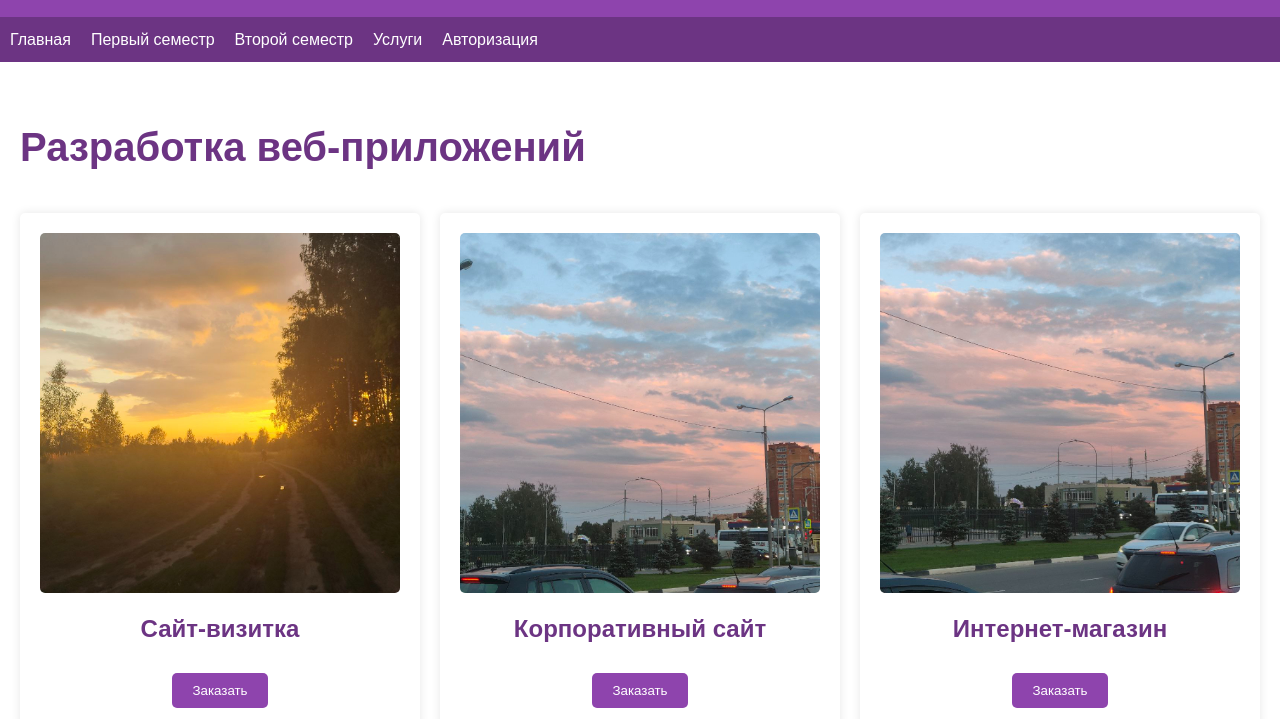
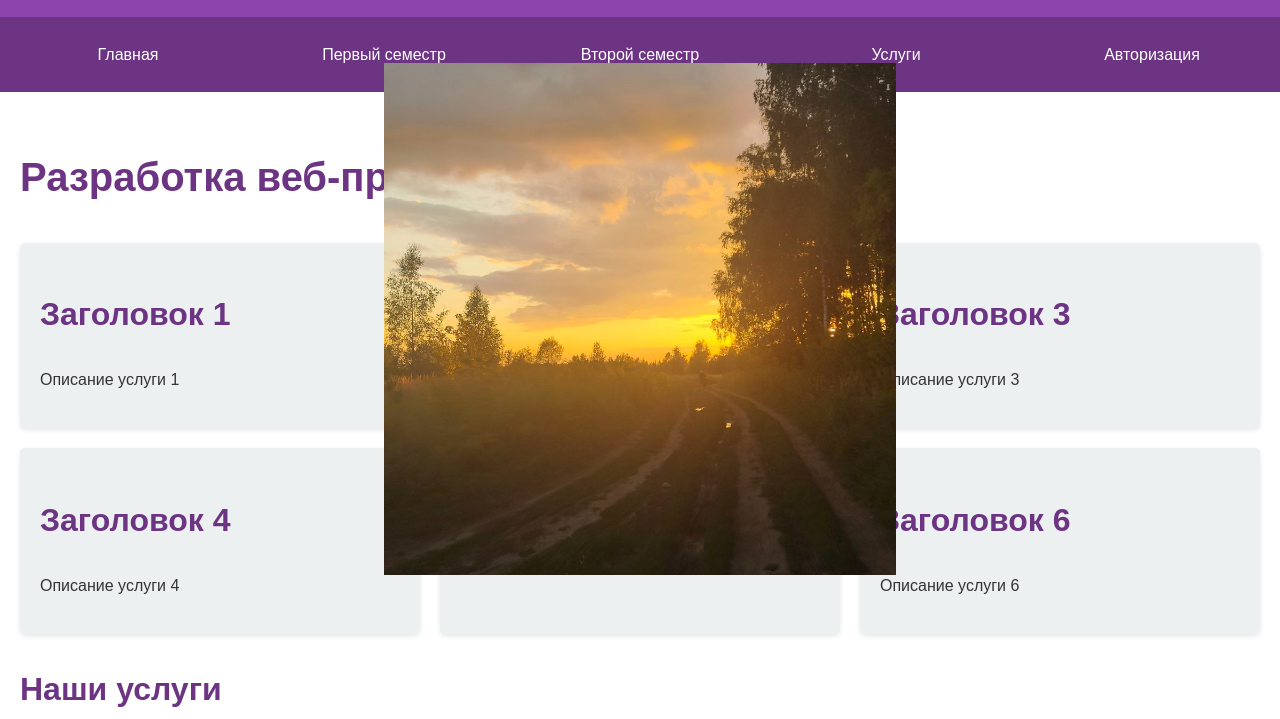
Before and after one commit to twisted-none/frontend_backend, a plain HTML site: page services.html in a window 1280 px wide. Shown: the part 81-800 px from the top of the page. Drawn offline with Linux system fonts and the light colour scheme.

Commit message:
6 тетрадка

```diff
--- a/services.html
+++ b/services.html
@@ -3,7 +3,7 @@
 <head>
     <meta charset="UTF-8">
     <meta name="viewport" content="width=device-width, initial-scale=1.0">
-    <title>Услуги - Швецов Демьян Андреевич</title>
+    <title>Услуги - Разработка веб-приложений</title>
     <link rel="stylesheet" href="styles.css">
 </head>
 <body>
@@ -12,8 +12,8 @@
             <img src="logo.png" alt="Логотип">
         </div>
         <div class="student-info">
-            <div class="student-name">Швецов Демьян Андреевич</div>
-            <div class="group-name">Группа ЭФБО-09-23</div>
+            <p class="student-name">Швецов Демьян Андреевич</p>
+            <p class="group-name">Группа ЭФБО-09-23</p>
         </div>
     </header>
 
@@ -27,44 +27,88 @@
         </ul>
     </nav>
 
-    <main role="main">
-
-        <section id="services">
+    <main>
+        <section id="services" class="section">
             <h1>Разработка веб-приложений</h1>
 
+            <div class="grid-container">
+                <div class="grid-item">
+                    <h2>Заголовок 1</h2>
+                    <p>Описание услуги 1</p>
+                </div>
+                <div class="grid-item">
+                    <h2>Заголовок 2</h2>
+                    <p>Описание услуги 2</p>
+                </div>
+                <div class="grid-item">
+                    <h2>Заголовок 3</h2>
+                    <p>Описание услуги 3</p>
+                </div>
+                <div class="grid-item">
+                    <h2>Заголовок 4</h2>
+                    <p>Описание услуги 4</p>
+                </div>
+                <div class="grid-item">
+                    <img src="placeholder.jpg" alt="Изображение" class="overlay-image">
+                </div>
+                <div class="grid-item">
+                    <h2>Заголовок 6</h2>
+                    <p>Описание услуги 6</p>
+                </div>
+            </div>
+
+            <h2>Наши услуги</h2>
             <div class="service-grid">
                 <div class="service-item">
                     <img src="placeholder.jpg" alt="Сайт-визитка">
                     <h3>Сайт-визитка</h3>
-                    <button onclick="openModal('site-card')">Заказать</button>
+                    <button>Заказать</button>
                 </div>
                 <div class="service-item">
                     <img src="placeholder1.jpg" alt="Корпоративный сайт">
                     <h3>Корпоративный сайт</h3>
-                    <button onclick="openModal('corporate-site')">Заказать</button>
+                    <button>Заказать</button>
                 </div>
                 <div class="service-item">
                     <img src="placeholder2.jpg" alt="Интернет-магазин">
                     <h3>Интернет-магазин</h3>
-                    <button onclick="openModal('online-store')">Заказать</button>
+                    <button>Заказать</button>
                 </div>
             </div>
 
-            <p>Здесь должна быть какая-то информация, но я не придумал никакого адекватного текста, поэтому далее будет какое-то случайное произведение.</p>
+            <p>Здесь должна быть какая-то информация, но я не придумал никакого
+            адекватного текста, поэтому далее будет какое-то случайное произведение.</p>
 
-            <p>Из нее Гарри узнал, что в квиддиче правила можно нарушить семью сотнями разных способов --- и все эти семьсот видов нарушений были отмечены во время матча за звание чемпиона мира в 1473 году. Он также узнал, что ловцами становятся самые маленькие и быстрые игроки и что большинство серьезных инцидентов во время матчей связано именно с ловцами. И еще он узнал, что, хотя несчастные случаи со смертельным исходом на поле были очень редки, известны случаи, когда посреди матча исчезали судьи, а много месяцев спустя их находили где-нибудь в пустыне Сахара.</p>
+            <p>Из нее Гарри узнал, что в квиддиче правила можно нарушить семью сотнями
+            разных способов --- и все эти семьсот видов нарушений были отмечены во
+            время матча за звание чемпиона мира в 1473 году. Он также узнал, что
+            ловцами становятся самые маленькие и быстрые игроки и что большинство
+            серьезных инцидентов во время матчей связано именно с ловцами. И еще он
+            узнал, что, хотя несчастные случаи со смертельным исходом на поле были
+            очень редки, известны случаи, когда посреди матча исчезали судьи, а
+            много месяцев спустя их находили где-нибудь в пустыне Сахара.</p>
 
-            <p>С тех пор как Гарри и Рон спасли Гермиону от горного тролля, она стала куда спокойнее относиться к нарушениям школьной дисциплины, и с ней стало очень приятно общаться. Накануне первой игры с участием Гарри все трое вышли на перемене во внутренний дворик, где было неимоверно холодно, и Гермиона наколдовала яркий синий огонь, который можно было носить с собой в баночке из-под варенья.</p>
+            <p>С тех пор как Гарри и Рон спасли Гермиону от горного тролля, она стала
+            куда спокойнее относиться к нарушениям школьной дисциплины, и с ней
+            стало очень приятно общаться. Накануне первой игры с участием Гарри все
+            трое вышли на перемене во внутренний дворик, где было неимоверно
+            холодно, и Гермиона наколдовала яркий синий огонь, который можно было
+            носить с собой в баночке из-под варенья.</p>
 
-            <p>Они грелись около банки, повернувшись к огню спинами, и вдруг во дворе появился Снегг. Гарри сразу заметил, что профессор сильно хромает. Гарри, Рон и Гермиона поплотнее прижались к огню, чтобы Снегг не заметил его. Они не сомневались, что разводить во дворе огонь запрещено. Снегг не заметил огонь, однако, увидев их виноватые лица, что-то заподозрил и подошел к ним поближе. Он старательно выискивал к чему бы придраться.</p>
+            <p>Они грелись около банки, повернувшись к огню спинами, и вдруг во дворе
+            появился Снегг. Гарри сразу заметил, что профессор сильно хромает.
+            Гарри, Рон и Гермиона поплотнее прижались к огню, чтобы Снегг не заметил
+            его. Они не сомневались, что разводить во дворе огонь запрещено. Снегг
+            не заметил огонь, однако, увидев их виноватые лица, что-то заподозрил и
+            подошел к ним поближе. Он старательно выискивал к чему бы придраться.</p>
         </section>
     </main>
 
     <footer>
-        <p>&copy; Швецов Демьян Андреевич, 2024</p>
+        <p>© Швецов Демьян Андреевич, 2024</p>
         <div class="social-icons">
-            <a href="https://vk.com/twistednone" target="_blank" class="whatsapp-icon">VK</a>
-            <a href="https://t.me/twistednone" target="_blank" class="vk-icon">Telegram</a>
+            <a href="https://vk.com/twistednone" target="_blank" class="vk-icon">VK</a>
+            <a href="https://t.me/twistednone" target="_blank" class="telegram-icon">Telegram</a>
         </div>
     </footer>
 
@@ -75,15 +119,14 @@
             <h2 id="modalTitle">Заказать разработку</h2>
             <form id="orderForm">
                 <input type="hidden" id="serviceType" name="serviceType">
-
                 <label for="name">Ваше имя:</label>
-                <input type="text" id="name" name="name" placeholder="Введите ваше имя" required>
+                <input type="text" id="name" name="name" required>
 
                 <label for="email">Ваш e-mail:</label>
-                <input type="email" id="email" name="email" placeholder="Введите ваш e-mail" required>
+                <input type="email" id="email" name="email" required>
 
                 <label for="phone">Телефон:</label>
-                <input type="tel" id="phone" name="phone" placeholder="Введите ваш телефон" required>
+                <input type="tel" id="phone" name="phone" required>
 
                 <label for="country">Страна:</label>
                 <select id="country" name="country" required>
@@ -97,14 +140,13 @@
                 <input type="date" id="date" name="date" required>
 
                 <label for="comment">Комментарий:</label>
-                <textarea id="comment" name="comment" placeholder="Ваши пожелания" rows="4"></textarea>
+                <textarea id="comment" name="comment"></textarea>
 
-                <button type="submit" class="submit-button">Отправить заявку</button>
+                <button type="submit">Отправить заявку</button>
             </form>
         </div>
     </div>
 
-
     <script src="script.js"></script>
 </body>
 </html>
--- a/styles.css
+++ b/styles.css
@@ -361,3 +361,114 @@ input[type="submit"]:hover {
 .video-container iframe {
     max-width: 100%;
 }
+
+/* Стили для навигационного меню с использованием Flexbox */
+nav ul {
+    display: flex;
+    justify-content: space-between;
+    padding: 0;
+    margin: 0;
+    list-style-type: none;
+}
+
+nav ul li {
+    flex: 1;
+    text-align: center;
+}
+
+nav ul li a {
+    display: block;
+    padding: 15px 0;
+    color: var(--white);
+    text-decoration: none;
+    transition: background-color 0.3s ease;
+}
+
+nav ul li a:hover {
+    background-color: var(--primary-color-light);
+}
+
+/* Стили для Grid Layout */
+.grid-container {
+    display: grid;
+    grid-template-columns: repeat(3, 1fr);
+    grid-template-rows: repeat(2, auto);
+    gap: 20px;
+    margin-bottom: 30px;
+}
+
+.grid-item {
+    background-color: var(--bg-color);
+    padding: 20px;
+    border-radius: 5px;
+    box-shadow: 0 2px 5px rgba(0,0,0,0.1);
+}
+
+.overlay-image {
+    position: absolute;
+    top: 50%;
+    left: 50%;
+    transform: translate(-50%, -50%);
+    max-width: 100%;
+    max-height: 100%;
+    z-index: 1;
+}
+
+/* Стили для сетки услуг */
+.service-grid {
+    display: grid;
+    grid-template-columns: repeat(3, 1fr);
+    gap: 20px;
+    margin-bottom: 30px;
+}
+
+.service-item {
+    background-color: var(--white);
+    border-radius: 5px;
+    box-shadow: 0 2px 5px rgba(0,0,0,0.1);
+    overflow: hidden;
+    display: flex;
+    flex-direction: column;
+}
+
+.service-item img {
+    width: 100%;
+    height: 200px;
+    object-fit: cover;
+}
+
+.service-item h3 {
+    padding: 15px;
+    margin: 0;
+    text-align: center;
+}
+
+.service-item button {
+    margin: 15px auto;
+    padding: 10px 20px;
+    background-color: var(--primary-color);
+    color: var(--white);
+    border: none;
+    border-radius: 5px;
+    cursor: pointer;
+    transition: background-color 0.3s ease;
+}
+
+.service-item button:hover {
+    background-color: var(--primary-color-dark);
+}
+
+/* Медиа-запрос для адаптивности */
+@media (max-width: 768px) {
+    .grid-container,
+    .service-grid {
+        grid-template-columns: repeat(2, 1fr);
+    }
+}
+
+@media (max-width: 480px) {
+    .grid-container,
+    .service-grid {
+        grid-template-columns: 1fr;
+    }
+}
```
Also changed, not shown: script.js (+12 -3 lines).
